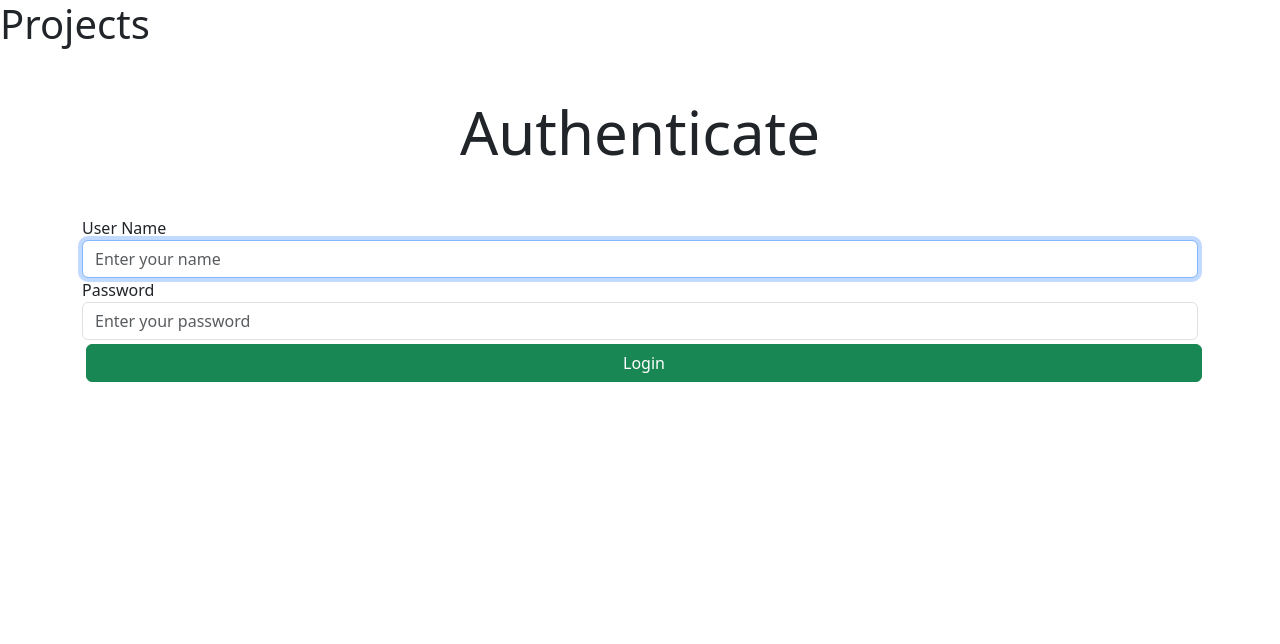
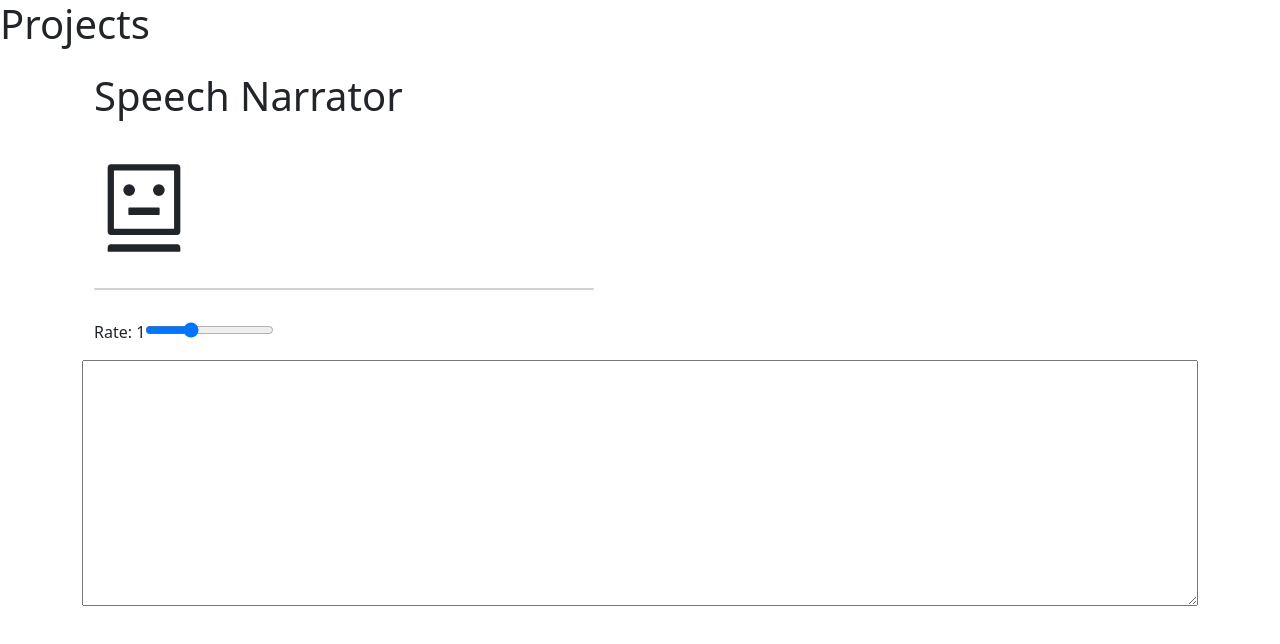
Before and after one commit to fastop/React-30PP, a React (Create React App) app: page / in a window 1280 px wide. Shown: the top 644 px of the page. Built offline with nearby package versions, Linux system fonts and the light colour scheme.

Commit message:
Speech Narrator Demo Full

```diff
--- /dev/null
+++ b/src/29-speech-synth/SpeechNarrator.jsx
@@ -0,0 +1,88 @@
+import React, { useState } from 'react';
+import {AiFillRobot, AiOutlineRobot} from 'react-icons/ai';
+
+export default function SpeechNarrator({text}) {
+
+    const splitText = (text, from, to) => [
+        text.slice(0,from),
+        text.slice(from, to),
+        text.slice(to)
+    ];
+
+
+    const [highlightSection, setHighlightSection] = useState({
+        from:0,
+        to:0
+    });
+
+    const robotStyle = {
+        fontSize: 100,
+        padding: 0,
+        cursor: 'pointer',
+    };
+
+
+    const synth = window.speechSynthesis;
+    let utterance =  new SpeechSynthesisUtterance(text);
+        utterance.addEventListener("boundary", ({charIndex, charLength}) => {
+            setHighlightSection({from:charIndex, to: charIndex + charLength})
+        });
+
+    const HighlightedText = ({text, from, to})=> {
+        const[start, highlight, finish] = splitText(text, from, to);
+        return (
+           <div className='card' style={{ width:500 }}>
+             {start}
+             <span className='bg-warning'>{highlight}</span>
+             {finish}
+           </div>
+        );
+    };
+
+    //Synth states
+    const [showPlay, setShowPlay] = useState(false);
+    const [rateValue, setRateValue] = useState(1);
+
+    //Handles
+    const handlePlay = ()=> {
+        synth.speak(utterance);
+        synth.resume();
+        setShowPlay(true);
+    };
+
+    const handlePause = ()=> {
+        synth.pause();
+        setShowPlay(false);
+    };
+
+    const handleRateValue = (e) => {
+        setRateValue(e.target.value);
+
+    };
+
+    utterance.rate = rateValue;
+
+  return (
+    <div className="container d-flex flex-column my-3" style={{ gap:30 }}>
+        <h1>Speech Narrator</h1>
+
+        {showPlay ? (
+            <AiFillRobot style={robotStyle} className="text-primary" onClick={handlePause} />
+        ):(
+            <AiOutlineRobot style={robotStyle} onClick={handlePlay} />
+        ) }
+
+        <HighlightedText text={text} {...highlightSection}/>
+        <div className="form-group">
+            <label> Rate: {rateValue}</label>
+            <input type="range"
+                    step=".1"
+                    max="2"
+                    min="0.5"
+                    value={rateValue}
+                    onChange={handleRateValue} />
+
+        </div>
+    </div>
+  )
+}
--- /dev/null
+++ b/src/29-speech-synth/SynthApp.jsx
@@ -0,0 +1,20 @@
+import React, {useState} from 'react'
+import SpeechNarrator from './SpeechNarrator.jsx'
+
+export default function SynthApp() {
+
+  const [text, setText] = useState('');
+
+  return (
+    <div className="container d-flex flex-column">
+        <SpeechNarrator text={text} />
+
+        <textarea   cols="30"
+                    rows="10"
+                    value={text}
+                    onChange={(e) => setText(e.target.value)}>
+        </textarea>
+
+    </div>
+  )
+}
--- a/src/App.js
+++ b/src/App.js
@@ -29,7 +29,8 @@ import './App.css';
 // import ExpensesCalcApp from './25-expenses-calculator/ExpensesCalcApp';
 // import MortageCalcApp from './26-mortage-app/MortageCalcApp';
 // import CourseStore from './27-course-store/Store.jsx';
-  import Auth from './28-auth-app/AuthApp.jsx';
+// import Auth from './28-auth-app/AuthApp.jsx';
+   import SynthApp from './29-speech-synth/SynthApp.jsx';
 
 
 function App() {
@@ -72,7 +73,8 @@ function App() {
       {/* <MortageCalcApp /> */}
       {/*  <CourseStore /> */}
 
-        <Auth />
+      {/* <Auth /> */}
+      <SynthApp />
 
     </div>
   );
```
